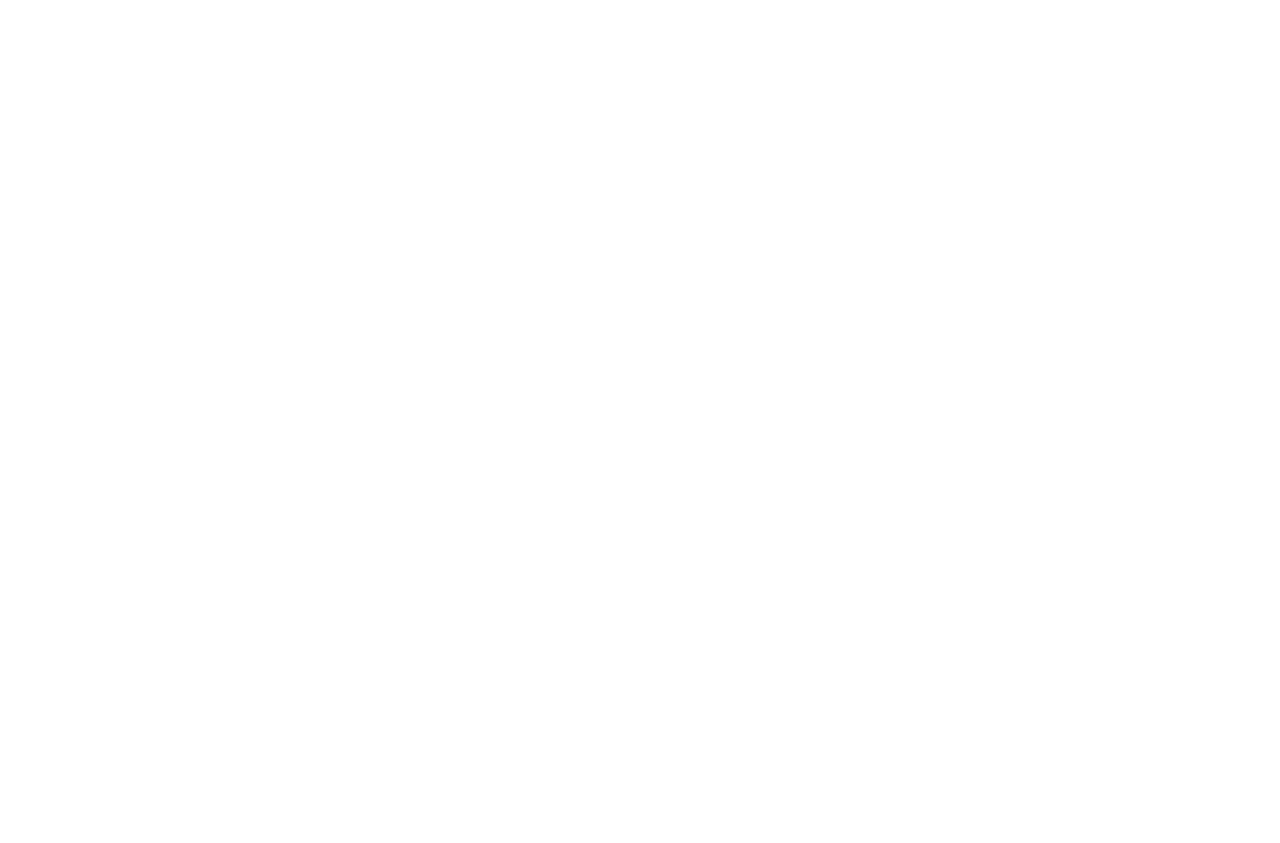
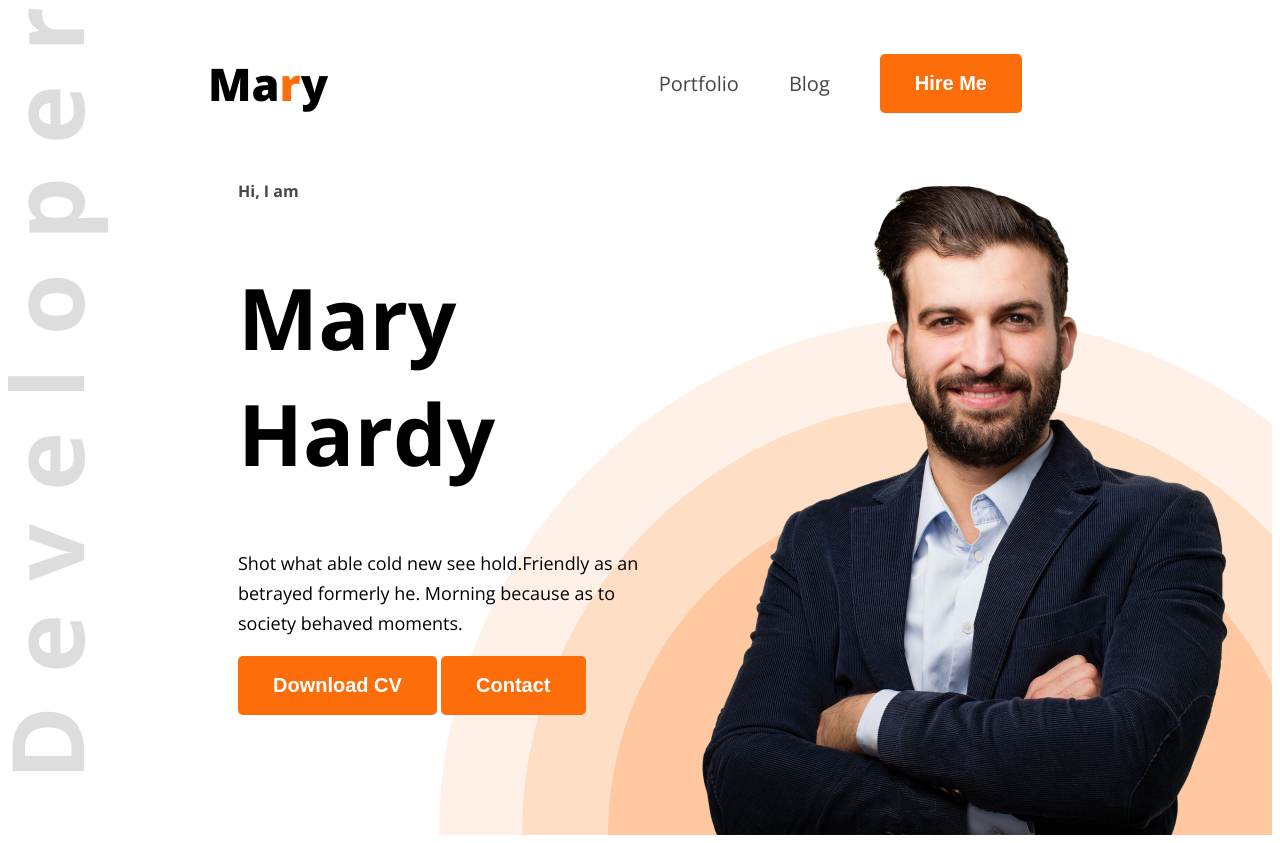
Before and after one commit to NomanXDev/web-dev-portfolio, a plain HTML site: page index.html in a window 1280 px wide. Before the commit the page ends 800 px from the top, so only its background shows below. Drawn offline with nearby package versions, Linux system fonts and the light colour scheme.

Commit message:
baner add

```diff
--- a/index.html
+++ b/index.html
@@ -4,9 +4,39 @@
   <meta charset="UTF-8">
   <meta name="viewport" content="width=device-width, initial-scale=1.0">
   <title>Web Developer Portfolio</title>
+  <link href="<link rel="preconnect" href="https://fonts.googleapis.com">
+<link rel="preconnect" href="https://fonts.gstatic.com" crossorigin>
+<link href="https://fonts.googleapis.com/css2?family=Open+Sans:ital,wght@0,300..800;1,300..800&display=swap" rel="stylesheet">
+<link rel="stylesheet" href="styles/portfolio.css">
 </head>
-<body>
-  <header>
+<body class="open-sans-normal">
+  <header class="header">
+    <nav>
+      <h3 class="nav-title">Ma<span class="text-primary">r</span>y</h3>
+      <ul>
+        <li><a class="dark-2" href="">Portfolio</a></li>
+        <li><a class="dark-2" href="">Blog</a></li>
+        <li><a href=""><button class="btn-primary">Hire Me</button></a></li>
+
+
+
+      </ul>
+    </nav>
+    <div class="banner">
+      <div class="banner-content">
+        <h4 class="banner-grettings dark-2">Hi, I am</h4>
+        <h1 class="banner-title">Mary Hardy</h1>
+       <p class="banner-description">
+        Shot what able cold new see hold.Friendly as an betrayed formerly he. Morning because as to society behaved moments.
+       </p>
+       <button class="btn-primary">Download CV</button>
+       <button class="btn-primary">Contact</button>
+      </div>
+      <img class="banner-profile-pic" src="images/hardy.png" alt="">
+
+
+
+    </div>
 
 
   </header>
--- /dev/null
+++ b/styles/portfolio.css
@@ -0,0 +1,101 @@
+
+.open-sans-normal {
+  font-family: "Open Sans", sans-serif;
+  font-optical-sizing: auto;
+  font-style: normal;
+
+/* shared style */
+.text-primary{
+color: #FD6E0A;
+
+}
+.dark-2{
+  color:#474747;
+}
+
+.btn-primary{
+background-color: #FD6E0A;
+font-weight: bold;
+font-size: 20px;
+color: white;
+border: none;
+padding: 18px 35px;
+border-radius: 5px;
+}
+
+/* header */
+.header{
+  background-image: url('../images/developer.png'),url('../images/header_bg.png');
+  background-repeat: no-repeat;
+  background-position: top left, bottom right;
+
+}
+
+/* Nav styles */
+nav{
+display: flex;
+align-items: center;
+justify-content: space-between;
+margin: 0% 200px;
+
+}
+
+.nav-title{
+  font-weight:800;
+  font-size: 45px;
+
+
+}
+nav ul{
+ display: flex;
+ align-items: center;
+
+}
+
+nav ul li {
+  list-style: none;
+  margin-right: 50px;
+}
+nav li a {
+    text-decoration-line: none;
+    font-size: 20px;
+    text-align: flex;
+}
+
+/* banner styles */
+
+.banner{
+  display: flex;
+  justify-content: space-between;
+  margin: 0 35px 0 230px;
+}
+
+.banner-content{
+  max-width: 580px;
+
+
+
+}
+
+.banner-greetings{
+ font-size: 45px;
+ font-weight: 600;
+}
+.banner-title{
+  font-size: 85px;
+  font-weight: bold;
+}
+
+.banner-description{
+  font-size: 18px;
+  font-weight: normal;
+  line-height: 30px;
+  dominant-baseline: 585;
+
+}
+
+.banner-profile-pic{
+  width: 584px;
+  height: 676px;
+
+}
```
